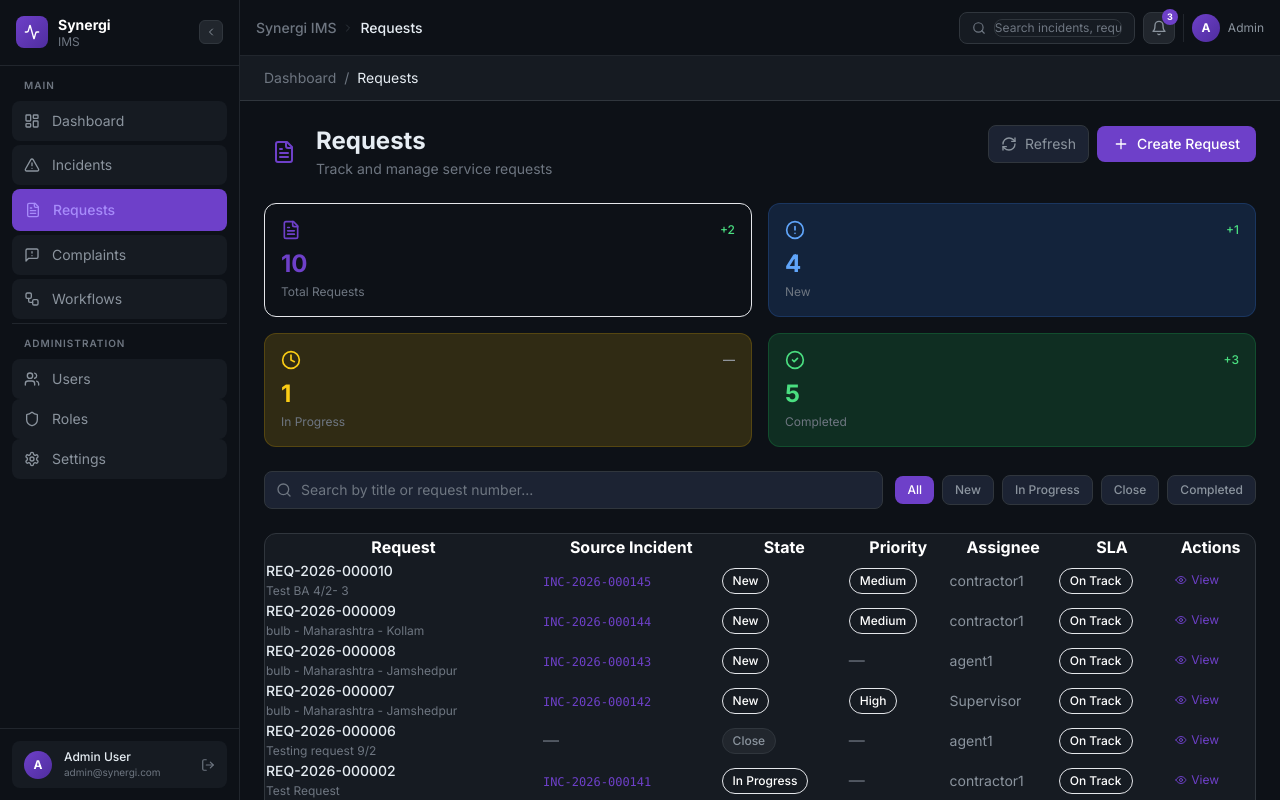
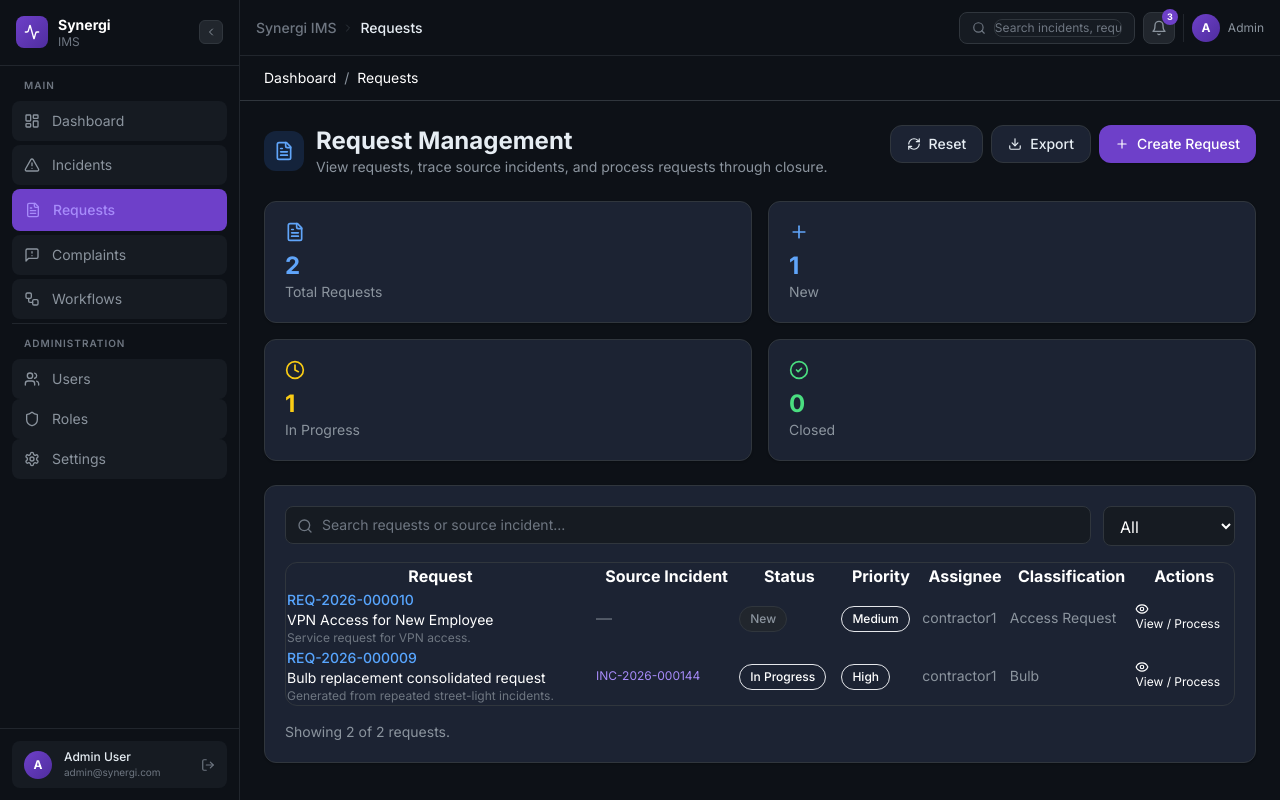
Before and after one commit to haithampm/automax-service-platform, a Next.js app in the folder frontend/: page /requests in a window 1280 px wide. Built offline with nearby package versions, Linux system fonts and the light colour scheme.

Commit message:
Wire request management to incident conversions

```diff
--- a/frontend/app/requests/page.tsx
+++ b/frontend/app/requests/page.tsx
@@ -1,223 +1,75 @@
-"use client";
-import { useState } from "react";
-import Link from "next/link";
-import {
-  FileText,
-  Plus,
-  RefreshCw,
-  Search,
-  Filter,
-  TrendingUp,
-  Clock,
-  CheckCircle2,
-  AlertCircle,
-  Eye,
-  ChevronDown,
-} from "lucide-react";
-import { clsx } from "clsx";
+'use client';
 
-const MOCK_REQUESTS = [
-  { id: "1", number: "REQ-2026-000010", title: "Test BA 4/2- 3", status: "New", priority: "Medium", assignee: "contractor1", sla: "On Track", source: "INC-2026-000145", created: "2026-05-15" },
-  { id: "2", number: "REQ-2026-000009", title: "bulb - Maharashtra - Kollam", status: "New", priority: "Medium", assignee: "contractor1", sla: "On Track", source: "INC-2026-000144", created: "2026-05-14" },
-  { id: "3", number: "REQ-2026-000008", title: "bulb - Maharashtra - Jamshedpur", status: "New", priority: null, assignee: "agent1", sla: "On Track", source: "INC-2026-000143", created: "2026-05-13" },
-  { id: "4", number: "REQ-2026-000007", title: "bulb - Maharashtra - Jamshedpur", status: "New", priority: "High", assignee: "Supervisor", sla: "On Track", source: "INC-2026-000142", created: "2026-05-10" },
-  { id: "5", number: "REQ-2026-000006", title: "Testing request 9/2", status: "Close", priority: null, assignee: "agent1", sla: "On Track", source: null, created: "2026-05-09" },
-  { id: "6", number: "REQ-2026-000002", title: "Test Request", status: "In Progress", priority: null, assignee: "contractor1", sla: "On Track", source: "INC-2026-000141", created: "2026-04-28" },
-];
-
-const STATUS_COLORS: Record<string, string> = {
-  New: "badge-blue",
-  "In Progress": "badge-yellow",
-  Close: "badge-gray",
-  Completed: "badge-green",
-};
-
-const PRIORITY_COLORS: Record<string, string> = {
-  Critical: "badge-red",
-  High: "badge-orange",
-  Medium: "badge-yellow",
-  Low: "badge-blue",
-};
-
-const stats = [
-  { label: "Total Requests", value: "10", change: "+2", trend: "up", color: "text-[--color-accent]", bg: "bg-[--color-accent]/10", border: "border-[--color-accent]/20", icon: FileText },
-  { label: "New", value: "4", change: "+1", trend: "up", color: "text-blue-400", bg: "bg-blue-500/10", border: "border-blue-500/20", icon: AlertCircle },
-  { label: "In Progress", value: "1", change: "0", trend: "neutral", color: "text-yellow-400", bg: "bg-yellow-500/10", border: "border-yellow-500/20", icon: Clock },
-  { label: "Completed", value: "5", change: "+3", trend: "up", color: "text-green-400", bg: "bg-green-500/10", border: "border-green-500/20", icon: CheckCircle2 },
-];
+import { useMemo, useState } from 'react';
+import Link from 'next/link';
+import { CheckCircle2, Clock, Download, Eye, FileText, Play, Plus, RefreshCw, Search } from 'lucide-react';
+import { priorityColor, RequestRecord, seedRequests, statusColor } from '../../lib/imsData';
+import { useLocalStorageState } from '../../lib/useLocalStorage';
 
 export default function RequestsPage() {
-  const [search, setSearch] = useState("");
-  const [statusFilter, setStatusFilter] = useState("All");
+  const [requests, setRequests, resetRequests] = useLocalStorageState<RequestRecord[]>('synergi.requests', seedRequests);
+  const [search, setSearch] = useState('');
+  const [statusFilter, setStatusFilter] = useState('All');
+  const [activeId, setActiveId] = useState<string | null>(null);
+  const [note, setNote] = useState('');
+  const [message, setMessage] = useState('');
 
-  const filtered = MOCK_REQUESTS.filter(r => {
-    const matchSearch = r.title.toLowerCase().includes(search.toLowerCase()) ||
-      r.number.toLowerCase().includes(search.toLowerCase());
-    const matchStatus = statusFilter === "All" || r.status === statusFilter;
-    return matchSearch && matchStatus;
-  });
+  const filtered = useMemo(() => requests.filter(request => {
+    const body = `${request.number} ${request.title} ${request.description} ${request.assignee} ${request.classification} ${request.sourceIncidents.join(' ')}`.toLowerCase();
+    return body.includes(search.toLowerCase()) && (statusFilter === 'All' || request.status === statusFilter);
+  }), [requests, search, statusFilter]);
+
+  const activeRequest = requests.find(request => request.id === activeId) ?? null;
+  const stats = {
+    total: requests.length,
+    new: requests.filter(r => r.status === 'New').length,
+    progress: requests.filter(r => r.status === 'In Progress').length,
+    closed: requests.filter(r => r.status === 'Close' || r.status === 'Completed').length,
+  };
+
+  const processRequest = (id: string, status: RequestRecord['status']) => {
+    setRequests(prev => prev.map(request => request.id === id ? {
+      ...request,
+      status,
+      audit: [{ id: `rq-${Date.now()}`, action: `Moved to ${status}`, user: 'Request Processor', timestamp: new Date().toISOString(), notes: note }, ...request.audit],
+    } : request));
+    setMessage(`Request moved to ${status}.`);
+    setNote('');
+    setActiveId(null);
+  };
+
+  const exportCsv = () => {
+    const header = ['Number','Title','Status','Priority','Assignee','Classification','Source Incidents'];
+    const rows = filtered.map(r => [r.number, r.title, r.status, r.priority, r.assignee, r.classification, r.sourceIncidents.join('; ')]);
+    const csv = [header, ...rows].map(row => row.map(cell => `"${String(cell).replace(/"/g, '""')}"`).join(',')).join('\n');
+    const blob = new Blob([csv], { type: 'text/csv' });
+    const url = URL.createObjectURL(blob);
+    const a = document.createElement('a');
+    a.href = url;
+    a.download = 'synergi-requests.csv';
+    a.click();
+    URL.revokeObjectURL(url);
+  };
 
   return (
-    <div className="min-h-screen" style={{ background: "var(--color-bg-primary)" }}>
-      {/* Breadcrumb */}
-      <div className="border-b px-6 py-3 flex items-center gap-2 text-sm" style={{ borderColor: "var(--color-border-primary)", background: "var(--color-bg-secondary)" }}>
-        <Link href="/dashboard" className="transition-colors" style={{ color: "var(--color-text-muted)" }}
-          onMouseEnter={e => (e.currentTarget.style.color = "var(--color-accent)")}
-          onMouseLeave={e => (e.currentTarget.style.color = "var(--color-text-muted)")}>
-          Dashboard
-        </Link>
-        <span style={{ color: "var(--color-text-muted)" }}>/</span>
-        <span style={{ color: "var(--color-text-primary)" }}>Requests</span>
-      </div>
-
+    <div className="min-h-screen bg-[#0d1117]">
+      <div className="border-b border-[#30363d] px-6 py-3 flex items-center gap-2 text-sm text-[#8b949e]"><Link href="/dashboard" className="hover:text-white">Dashboard</Link><span>/</span><span className="text-white">Requests</span></div>
       <div className="p-6 space-y-6">
-        {/* Page Header */}
-        <div className="flex items-start justify-between">
-          <div className="flex items-center gap-3">
-            <div className="p-2 rounded-lg" style={{ background: "var(--color-accent)/15", border: "1px solid var(--color-accent)/25" }}>
-              <FileText className="w-6 h-6" style={{ color: "var(--color-accent)" }} />
-            </div>
-            <div>
-              <h1 className="text-2xl font-bold" style={{ color: "var(--color-text-primary)" }}>Requests</h1>
-              <p className="text-sm mt-0.5" style={{ color: "var(--color-text-muted)" }}>Track and manage service requests</p>
-            </div>
-          </div>
-          <div className="flex items-center gap-2">
-            <button className="flex items-center gap-2 px-3 py-2 rounded-lg text-sm transition-colors" style={{ background: "var(--color-bg-tertiary)", color: "var(--color-text-secondary)", border: "1px solid var(--color-border-primary)" }}>
-              <RefreshCw className="w-4 h-4" />
-              Refresh
-            </button>
-            <button className="flex items-center gap-2 px-4 py-2 rounded-lg text-sm font-medium transition-colors" style={{ background: "var(--color-accent)", color: "#fff" }}>
-              <Plus className="w-4 h-4" />
-              Create Request
-            </button>
-          </div>
+        <div className="flex items-start justify-between gap-4">
+          <div className="flex items-center gap-3"><div className="w-10 h-10 rounded-xl bg-blue-500/20 flex items-center justify-center"><FileText className="w-5 h-5 text-blue-400" /></div><div><h1 className="text-2xl font-bold">Request Management</h1><p className="text-sm text-[#8b949e]">View requests, trace source incidents, and process requests through closure.</p></div></div>
+          <div className="flex gap-2"><button onClick={resetRequests} className="btn-secondary"><RefreshCw size={14}/> Reset</button><button onClick={exportCsv} className="btn-secondary"><Download size={14}/> Export</button><button className="btn-primary"><Plus size={14}/> Create Request</button></div>
         </div>
-
-        {/* Stats */}
-        <div className="grid grid-cols-2 md:grid-cols-4 gap-4">
-          {stats.map((stat) => {
-            const Icon = stat.icon;
-            return (
-              <div key={stat.label} className={clsx("rounded-xl p-4 border", stat.bg, stat.border)}>
-                <div className="flex items-center justify-between mb-2">
-                  <Icon className={clsx("w-5 h-5", stat.color)} />
-                  <span className={clsx("text-xs font-medium", stat.trend === "up" ? "text-green-400" : stat.trend === "down" ? "text-red-400" : "text-gray-400")}>
-                    {stat.change !== "0" ? stat.change : "—"}
-                  </span>
-                </div>
-                <p className={clsx("text-2xl font-bold", stat.color)}>{stat.value}</p>
-                <p className="text-xs mt-1" style={{ color: "var(--color-text-muted)" }}>{stat.label}</p>
-              </div>
-            );
-          })}
+        {message && <div className="rounded-lg border border-[#6e40c9]/30 bg-[#6e40c9]/10 px-4 py-3 text-sm">{message}</div>}
+        <div className="grid grid-cols-2 lg:grid-cols-4 gap-4">
+          {[['Total Requests', stats.total, FileText, 'text-blue-400'], ['New', stats.new, Plus, 'text-blue-400'], ['In Progress', stats.progress, Clock, 'text-yellow-400'], ['Closed', stats.closed, CheckCircle2, 'text-green-400']].map(([label, value, Icon, color]) => <div key={String(label)} className="card"><Icon className={`w-5 h-5 ${color}`} /><div className={`mt-2 text-2xl font-bold ${color}`}>{String(value)}</div><div className="text-sm text-[#8b949e]">{String(label)}</div></div>)}
         </div>
-
-        {/* Filters & Search */}
-        <div className="flex items-center gap-3 flex-wrap">
-          <div className="relative flex-1 min-w-[200px]">
-            <Search className="absolute left-3 top-1/2 -translate-y-1/2 w-4 h-4" style={{ color: "var(--color-text-muted)" }} />
-            <input
-              type="text"
-              placeholder="Search by title or request number..."
-              value={search}
-              onChange={e => setSearch(e.target.value)}
-              className="w-full pl-9 pr-4 py-2 rounded-lg text-sm focus:outline-none transition-colors"
-              style={{ background: "var(--color-bg-tertiary)", border: "1px solid var(--color-border-primary)", color: "var(--color-text-primary)" }}
-            />
-          </div>
-          <div className="flex items-center gap-2">
-            {["All", "New", "In Progress", "Close", "Completed"].map(s => (
-              <button
-                key={s}
-                onClick={() => setStatusFilter(s)}
-                className={clsx("px-3 py-1.5 rounded-lg text-xs font-medium transition-colors",
-                  statusFilter === s
-                    ? "text-white"
-                    : "hover:opacity-80"
-                )}
-                style={statusFilter === s
-                  ? { background: "var(--color-accent)", color: "#fff" }
-                  : { background: "var(--color-bg-tertiary)", color: "var(--color-text-secondary)", border: "1px solid var(--color-border-primary)" }
-                }
-              >
-                {s}
-              </button>
-            ))}
-          </div>
-        </div>
-
-        {/* Table */}
-        <div className="rounded-xl overflow-hidden" style={{ border: "1px solid var(--color-border-primary)", background: "var(--color-bg-secondary)" }}>
-          <div className="overflow-x-auto">
-            <table className="table-synergi w-full">
-              <thead>
-                <tr>
-                  <th>Request</th>
-                  <th>Source Incident</th>
-                  <th>State</th>
-                  <th>Priority</th>
-                  <th>Assignee</th>
-                  <th>SLA</th>
-                  <th>Actions</th>
-                </tr>
-              </thead>
-              <tbody>
-                {filtered.map(req => (
-                  <tr key={req.id}>
-                    <td>
-                      <div>
-                        <p className="text-sm font-medium" style={{ color: "var(--color-text-primary)" }}>{req.number}</p>
-                        <p className="text-xs mt-0.5" style={{ color: "var(--color-text-muted)" }}>{req.title}</p>
-                      </div>
-                    </td>
-                    <td>
-                      {req.source ? (
-                        <Link href="/incidents" className="text-xs font-mono hover:underline" style={{ color: "var(--color-accent)" }}>
-                          {req.source}
-                        </Link>
-                      ) : <span style={{ color: "var(--color-text-muted)" }}>—</span>}
-                    </td>
-                    <td>
-                      <span className={clsx("badge", STATUS_COLORS[req.status] ?? "badge-gray")}>
-                        {req.status}
-                      </span>
-                    </td>
-                    <td>
-                      {req.priority ? (
-                        <span className={clsx("badge", PRIORITY_COLORS[req.priority] ?? "badge-gray")}>
-                          {req.priority}
-                        </span>
-                      ) : <span style={{ color: "var(--color-text-muted)" }}>—</span>}
-                    </td>
-                    <td>
-                      <span className="text-sm" style={{ color: "var(--color-text-secondary)" }}>{req.assignee}</span>
-                    </td>
-                    <td>
-                      <span className={clsx("badge", req.sla === "Breached" ? "badge-red" : req.sla === "On Track" ? "badge-green" : "badge-gray")}>
-                        {req.sla}
-                      </span>
-                    </td>
-                    <td>
-                      <button className="flex items-center gap-1 text-xs px-2 py-1 rounded transition-colors" style={{ color: "var(--color-accent)", border: "1px solid var(--color-accent)/30" }}>
-                        <Eye className="w-3 h-3" />
-                        View
-                      </button>
-                    </td>
-                  </tr>
-                ))}
-              </tbody>
-            </table>
-          </div>
-          <div className="px-4 py-3 border-t flex items-center justify-between text-xs" style={{ borderColor: "var(--color-border-primary)", color: "var(--color-text-muted)" }}>
-            <span>Showing {filtered.length} of 10 requests</span>
-            <div className="flex items-center gap-2">
-              <button className="px-2 py-1 rounded hover:opacity-80" style={{ border: "1px solid var(--color-border-primary)" }}>Previous</button>
-              <button className="px-2 py-1 rounded hover:opacity-80" style={{ border: "1px solid var(--color-border-primary)" }}>Next</button>
-            </div>
-          </div>
+        <div className="card space-y-4">
+          <div className="flex gap-3 flex-wrap"><div className="relative flex-1 min-w-[240px]"><Search className="absolute left-3 top-1/2 -translate-y-1/2 text-[#6e7681]" size={16}/><input value={search} onChange={e => setSearch(e.target.value)} placeholder="Search requests or source incident..." className="w-full pl-9 pr-4 py-2 bg-[#161b22] border border-[#30363d] rounded-lg text-sm text-white" /></div><select value={statusFilter} onChange={e => setStatusFilter(e.target.value)} className="px-3 py-2 bg-[#161b22] border border-[#30363d] rounded-lg text-white"><option>All</option><option>New</option><option>In Progress</option><option>Close</option><option>Completed</option></select></div>
+          <div className="overflow-x-auto rounded-xl border border-[#30363d]"><table className="w-full table-synergi"><thead><tr><th>Request</th><th>Source Incident</th><th>Status</th><th>Priority</th><th>Assignee</th><th>Classification</th><th>Actions</th></tr></thead><tbody>{filtered.map(request => <tr key={request.id}><td><div className="text-[#58a6ff] font-medium text-sm">{request.number}</div><div className="text-white text-sm">{request.title}</div><div className="text-xs text-[#6e7681]">{request.description}</div></td><td>{request.sourceIncidents.length ? request.sourceIncidents.map(src => <div key={src} className="text-xs text-[#a78bfa]">{src}</div>) : <span className="text-[#6e7681]">—</span>}</td><td><span className={`badge ${statusColor(request.status)}`}>{request.status}</span></td><td><span className={`badge ${priorityColor(request.priority)}`}>{request.priority}</span></td><td className="text-sm text-[#8b949e]">{request.assignee}</td><td className="text-sm text-[#8b949e]">{request.classification}</td><td><button onClick={() => setActiveId(request.id)} className="text-xs text-[#a78bfa] hover:text-white"><Eye size={14}/> View / Process</button></td></tr>)}</tbody></table></div>
+          <div className="text-sm text-[#8b949e]">Showing {filtered.length} of {requests.length} requests.</div>
         </div>
       </div>
+      {activeRequest && <div className="fixed inset-0 bg-black/60 flex items-center justify-center z-50 p-4"><div className="bg-[#161b22] border border-[#30363d] rounded-xl p-6 w-full max-w-2xl space-y-4"><div><h2 className="text-lg font-bold">{activeRequest.number}</h2><p className="text-sm text-[#8b949e]">{activeRequest.title}</p></div><div className="grid grid-cols-2 gap-3 text-sm"><div className="card"><strong>Status</strong><div>{activeRequest.status}</div></div><div className="card"><strong>Source Incidents</strong><div>{activeRequest.sourceIncidents.join(', ') || 'None'}</div></div></div><textarea value={note} onChange={e => setNote(e.target.value)} placeholder="Processing note / closure reply" className="textarea w-full" /><div className="card"><h3 className="font-semibold mb-2">Audit</h3>{activeRequest.audit.map(a => <div key={a.id} className="text-xs text-[#8b949e] border-b border-[#30363d] py-2 last:border-0">{a.action} • {a.user} • {new Date(a.timestamp).toLocaleString()} {a.notes ? `• ${a.notes}` : ''}</div>)}</div><div className="flex justify-end gap-3"><button onClick={() => setActiveId(null)} className="btn-secondary">Close</button><button onClick={() => processRequest(activeRequest.id, 'In Progress')} className="btn-secondary"><Play size={14}/> In Progress</button><button onClick={() => processRequest(activeRequest.id, 'Close')} className="btn-primary">Close Request</button></div></div></div>}
     </div>
   );
 }
```
